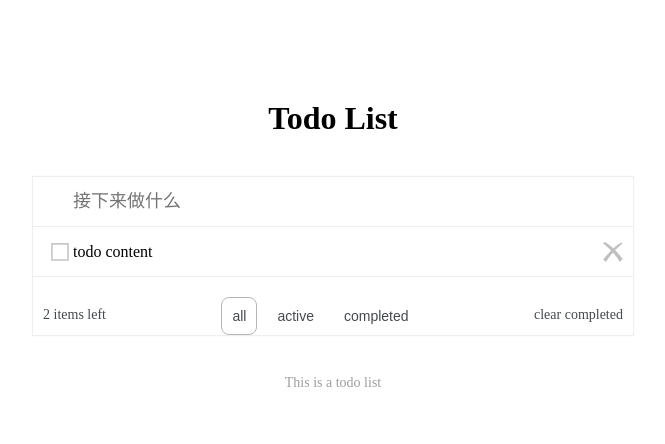
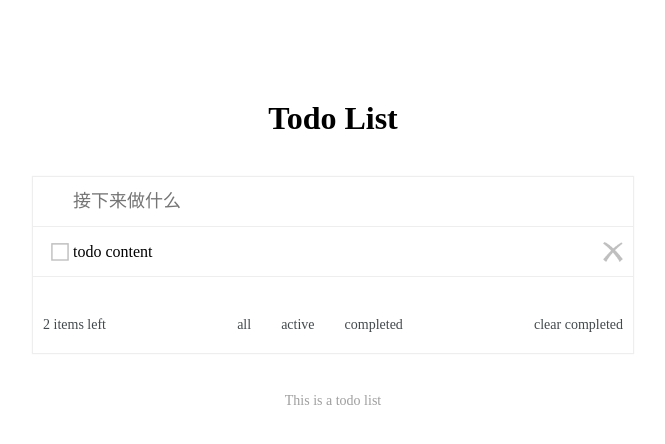
Before and after one commit to comlejade/vue-ssr-lesson, a Vue app: page / in a window 1280 px wide. Shown: the top 444 px of the page, without its empty margins (307-972 px from the left). Built offline with nearby package versions, Linux system fonts and the light colour scheme.

Commit message:
tabs change

```diff
--- a/src/todo/Tabs.vue
+++ b/src/todo/Tabs.vue
@@ -4,11 +4,11 @@
       2 items left
     </div>
     <div class="tab-btns" @click="toggleShow">
-      <button type="button" class="active">all</button>
-      <button type="button">active</button>
-      <button type="button">completed</button>
+      <span v-for="item in states" :key="item" :class="[filter === item ? 'active' : '']">
+        {{ item }}
+      </span>
     </div>
-    <div class="clear">
+    <div class="clear" @click="clearAllCompleted">
       clear completed
     </div>
   </div>
@@ -16,8 +16,22 @@
 
 <script>
 export default {
+  props: {
+    filter: {
+      type: String,
+      required: true
+    }
+  },
+  data() {
+    return {
+      states: ['all', 'active', 'completed']
+    }
+  },
   methods: {
     toggleShow(event) {
+
+    },
+    clearAllCompleted() {
 
     }
   },
@@ -28,6 +42,7 @@ export default {
 <style lang="scss" scoped>
 .todo-tabs {
   margin-top: 20px;
+  padding: 10px 0;
   display: flex;
   justify-content: space-between;
 }
@@ -39,16 +54,20 @@ export default {
   padding: 10px;
 }
 
+.clear {
+  cursor: pointer;
+}
+
 .tab-btns {
-  button {
+  display: flex;
+  span {
     padding: 10px;
+    display: block;
     font-size: 14px;
     color: #43494c;
     cursor: pointer;
     background-color: #fff;
     margin: 0 5px;
-    border: 0;
-    outline: none;
     &.active {
       border: 1px solid #b9b4b4;
       border-radius: 8px;
```
